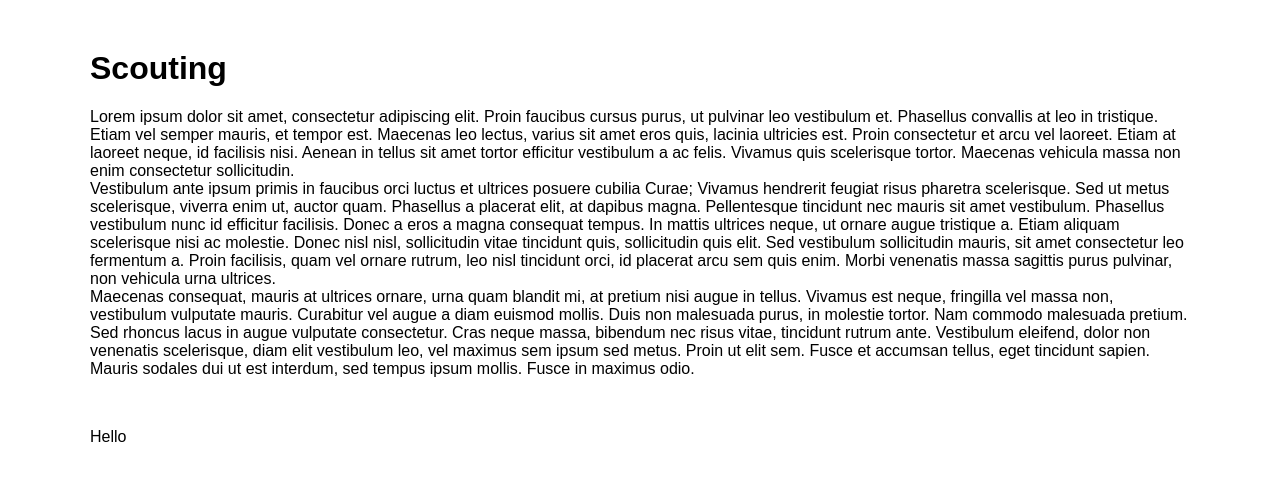
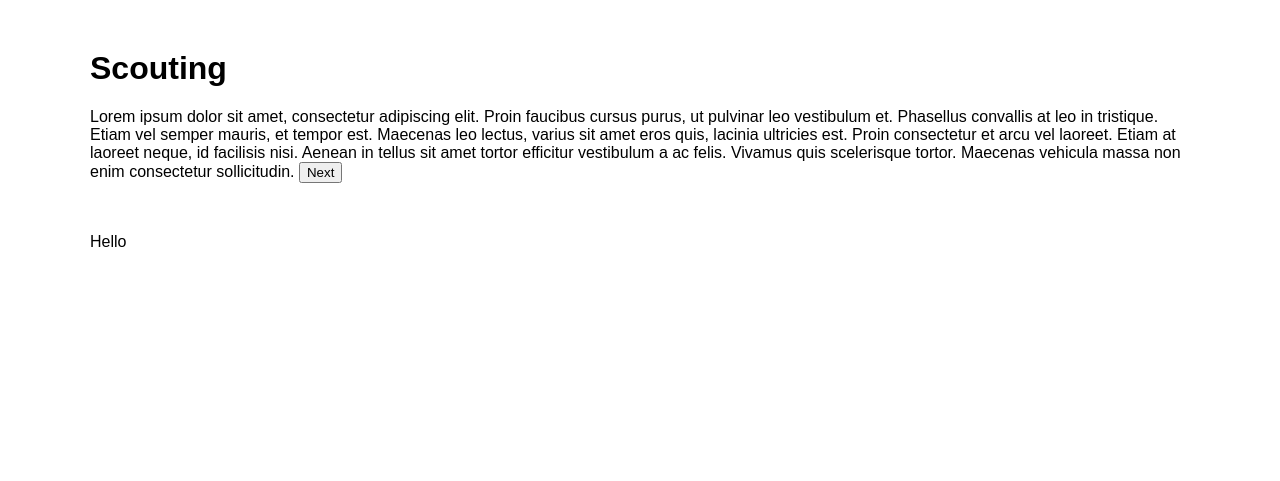
Before and after one commit to mluo20/Scouting2018, a PHP site: page /testlayout.html in a window 1280 px wide. Shown: the part 100-581 px from the top of the page. Run offline with PHP 8.4, Linux system fonts and the light colour scheme; some web fonts are replaced.

Commit message:
added next pages

```diff
--- a/css/style.css
+++ b/css/style.css
@@ -56,6 +56,14 @@ body {
 	margin-top: 50px;
 }
 
+#main .page {
+	display: none;
+}
+
+#main #prematch {
+	display: block;
+}
+
 #footer {
 	margin-top: 50px;
 	margin-bottom: 50px
--- a/js/ui.js
+++ b/js/ui.js
@@ -0,0 +1,15 @@
+document.getElementById("defaultOpen").click();
+
+function nextPage(page) {
+	// Declare all variables
+    var i, pagecontent, nextButtons;
+
+    // Get all elements with class="tabcontent" and hide them
+    pagecontent = document.getElementsByClassName("page");
+    for (i = 0; i < pagecontent.length; i++) {
+        pagecontent[i].style.display = "none";
+    }
+
+    // Show the current tab, and add an "active" class to the button that opened the tab
+    document.getElementById(page).style.display = "block";
+}
--- a/testlayout.html
+++ b/testlayout.html
@@ -33,11 +33,20 @@
 
 		<h1>Scouting</h1>
 
-		<div id="prematch">Lorem ipsum dolor sit amet, consectetur adipiscing elit. Proin faucibus cursus purus, ut pulvinar leo vestibulum et. Phasellus convallis at leo in tristique. Etiam vel semper mauris, et tempor est. Maecenas leo lectus, varius sit amet eros quis, lacinia ultricies est. Proin consectetur et arcu vel laoreet. Etiam at laoreet neque, id facilisis nisi. Aenean in tellus sit amet tortor efficitur vestibulum a ac felis. Vivamus quis scelerisque tortor. Maecenas vehicula massa non enim consectetur sollicitudin.
+		<div id="prematch" class="page">Lorem ipsum dolor sit amet, consectetur adipiscing elit. Proin faucibus cursus purus, ut pulvinar leo vestibulum et. Phasellus convallis at leo in tristique. Etiam vel semper mauris, et tempor est. Maecenas leo lectus, varius sit amet eros quis, lacinia ultricies est. Proin consectetur et arcu vel laoreet. Etiam at laoreet neque, id facilisis nisi. Aenean in tellus sit amet tortor efficitur vestibulum a ac felis. Vivamus quis scelerisque tortor. Maecenas vehicula massa non enim consectetur sollicitudin.
+			<button class="nextlink" onclick="nextPage('auton')">Next</button>
 		</div>
-		<div>Vestibulum ante ipsum primis in faucibus orci luctus et ultrices posuere cubilia Curae; Vivamus hendrerit feugiat risus pharetra scelerisque. Sed ut metus scelerisque, viverra enim ut, auctor quam. Phasellus a placerat elit, at dapibus magna. Pellentesque tincidunt nec mauris sit amet vestibulum. Phasellus vestibulum nunc id efficitur facilisis. Donec a eros a magna consequat tempus. In mattis ultrices neque, ut ornare augue tristique a. Etiam aliquam scelerisque nisi ac molestie. Donec nisl nisl, sollicitudin vitae tincidunt quis, sollicitudin quis elit. Sed vestibulum sollicitudin mauris, sit amet consectetur leo fermentum a. Proin facilisis, quam vel ornare rutrum, leo nisl tincidunt orci, id placerat arcu sem quis enim. Morbi venenatis massa sagittis purus pulvinar, non vehicula urna ultrices.
+		<div id="auton" class="page">Vestibulum ante ipsum primis in faucibus orci luctus et ultrices posuere cubilia Curae; Vivamus hendrerit feugiat risus pharetra scelerisque. Sed ut metus scelerisque, viverra enim ut, auctor quam. Phasellus a placerat elit, at dapibus magna. Pellentesque tincidunt nec mauris sit amet vestibulum. Phasellus vestibulum nunc id efficitur facilisis. Donec a eros a magna consequat tempus. In mattis ultrices neque, ut ornare augue tristique a. Etiam aliquam scelerisque nisi ac molestie. Donec nisl nisl, sollicitudin vitae tincidunt quis, sollicitudin quis elit. Sed vestibulum sollicitudin mauris, sit amet consectetur leo fermentum a. Proin facilisis, quam vel ornare rutrum, leo nisl tincidunt orci, id placerat arcu sem quis enim. Morbi venenatis massa sagittis purus pulvinar, non vehicula urna ultrices.
+			<button class="nextlink" onclick="nextPage('teleop')">Next</button>
 		</div>
-		<div>Maecenas consequat, mauris at ultrices ornare, urna quam blandit mi, at pretium nisi augue in tellus. Vivamus est neque, fringilla vel massa non, vestibulum vulputate mauris. Curabitur vel augue a diam euismod mollis. Duis non malesuada purus, in molestie tortor. Nam commodo malesuada pretium. Sed rhoncus lacus in augue vulputate consectetur. Cras neque massa, bibendum nec risus vitae, tincidunt rutrum ante. Vestibulum eleifend, dolor non venenatis scelerisque, diam elit vestibulum leo, vel maximus sem ipsum sed metus. Proin ut elit sem. Fusce et accumsan tellus, eget tincidunt sapien. Mauris sodales dui ut est interdum, sed tempus ipsum mollis. Fusce in maximus odio.
+		<div id="teleop" class="page">Maecenas consequat, mauris at ultrices ornare, urna quam blandit mi, at pretium nisi augue in tellus. Vivamus est neque, fringilla vel massa non, vestibulum vulputate mauris. Curabitur vel augue a diam euismod mollis. Duis non malesuada purus, in molestie tortor. Nam commodo malesuada pretium. Sed rhoncus lacus in augue vulputate consectetur. Cras neque massa, bibendum nec risus vitae, tincidunt rutrum ante. Vestibulum eleifend, dolor non venenatis scelerisque, diam elit vestibulum leo, vel maximus sem ipsum sed metus. Proin ut elit sem. Fusce et accumsan tellus, eget tincidunt sapien. Mauris sodales dui ut est interdum, sed tempus ipsum mollis. Fusce in maximus odio.
+			<button class="nextlink" onclick="nextPage('postmatch')">Next</button>
+		</div>
+		<div id="postmatch" class="page">Maecenas consequat, mauris at ultrices ornare, urna quam blandit mi, at pretium nisi augue in tellus. Vivamus est neque, fringilla vel massa non, vestibulum vulputate mauris. Curabitur vel augue a diam euismod mollis. Duis non malesuada purus, in molestie tortor. Nam commodo malesuada pretium. Sed rhoncus lacus in augue vulputate consectetur. Cras neque massa, bibendum nec risus vitae, tincidunt rutrum ante. Vestibulum eleifend, dolor non venenatis scelerisque, diam elit vestibulum leo, vel maximus sem ipsum sed metus. Proin ut elit sem. Fusce et accumsan tellus, eget tincidunt sapien. Mauris sodales dui ut est interdum, sed tempus ipsum mollis. Fusce in maximus odio.
+			<button>Review</button>
+		</div>
+		<div id="review" class="page">Maecenas consequat, mauris at ultrices ornare, urna quam blandit mi, at pretium nisi augue in tellus. Vivamus est neque, fringilla vel massa non, vestibulum vulputate mauris. Curabitur vel augue a diam euismod mollis. Duis non malesuada purus, in molestie tortor. Nam commodo malesuada pretium. Sed rhoncus lacus in augue vulputate consectetur. Cras neque massa, bibendum nec risus vitae, tincidunt rutrum ante. Vestibulum eleifend, dolor non venenatis scelerisque, diam elit vestibulum leo, vel maximus sem ipsum sed metus. Proin ut elit sem. Fusce et accumsan tellus, eget tincidunt sapien. Mauris sodales dui ut est interdum, sed tempus ipsum mollis. Fusce in maximus odio.
+			<button>Submit</button>
 		</div>
 
 	</div>
```
